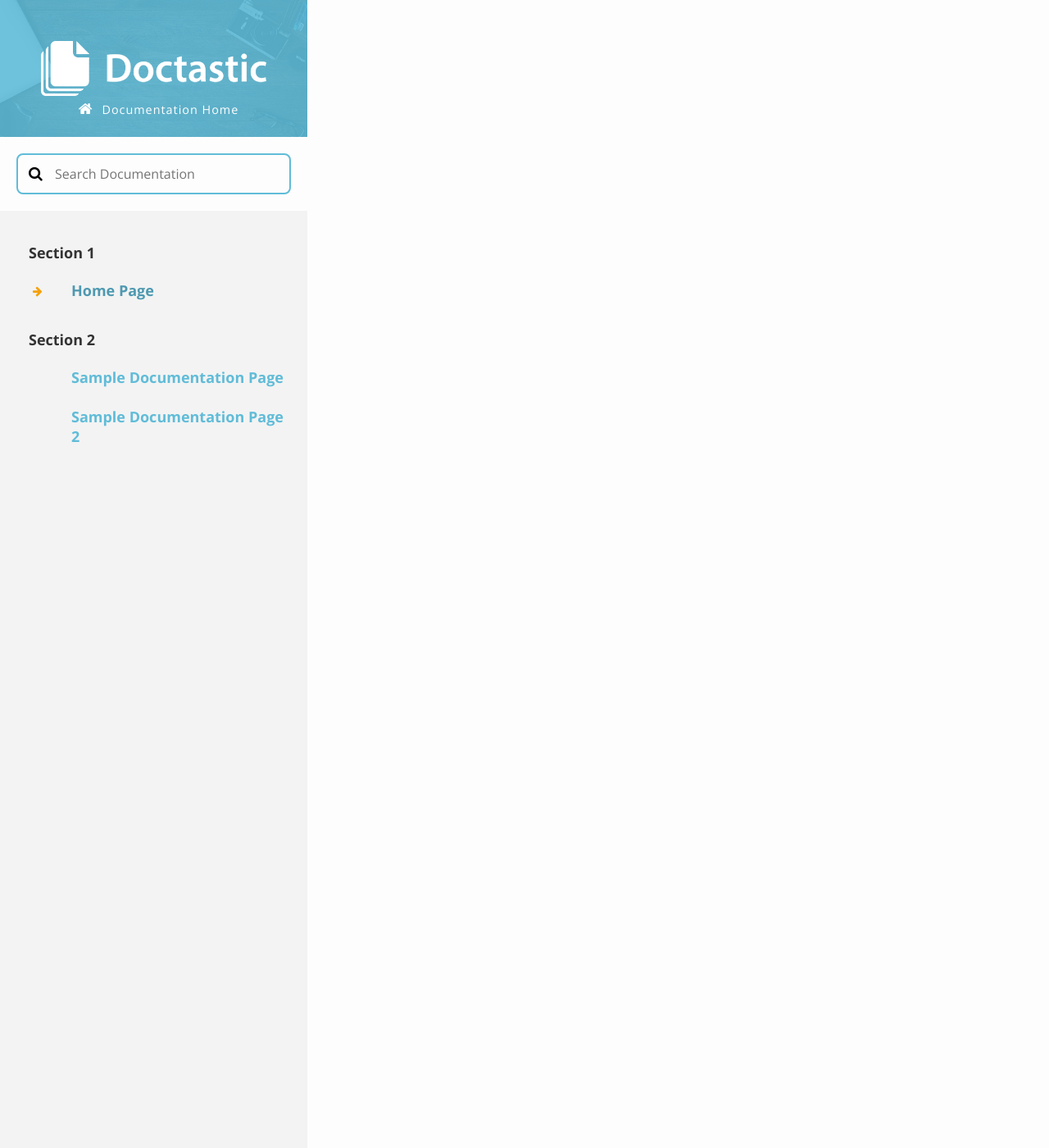
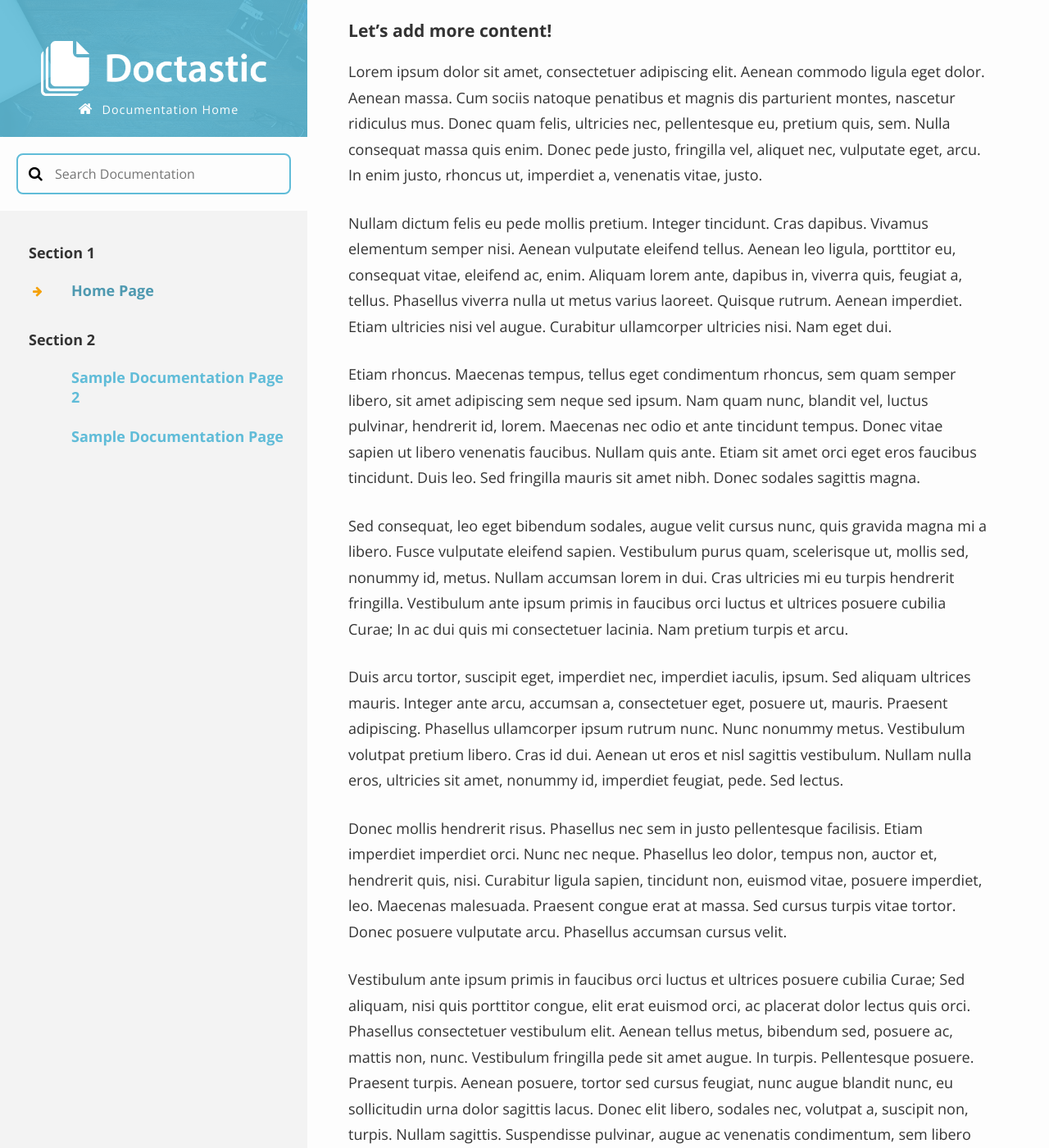
Before and after one commit to mattywils/Doctastic, a Jekyll site: the page built from index.md, in a window 1280 px wide and 1400 px high, scrolled down 260 px. Shown: the whole window at 82% size. Built offline with Jekyll 4.4.1, drawn with Linux system fonts in a browser that asks for light colours; nearby versions of some CDN libraries; some web fonts are replaced; comment, search, counter and statistics services are not loaded; before the commit the page ends 900 px from its top, so only the background shows below that; some of the changed text lies outside the part shown.

Commit message:
Fixed some single page navigation issues.

```diff
--- a/_config.yml
+++ b/_config.yml
@@ -5,6 +5,7 @@ description: >
   Write an awesome description for your new site here. You can edit this
   line in _config.yml. It will appear in your document head meta (for Google
   search results) and in your feed.xml site description.
+
 
 # Doctastic Theme Settings
 logo: /images/Doctastic.png
--- a/_data/navigation.yml
+++ b/_data/navigation.yml
@@ -3,5 +3,5 @@
   - index
 - title: Section 2
   pages:
+  - SampleDocumentationPage2
   - SampleDocumentationPage
-  - SampleDocumentationPage2
--- /dev/null
+++ b/_includes/navigationLink.html
@@ -0,0 +1,5 @@
+<li>
+    <a class="{{ include.class }}" href="{{ include.url | prepend: site.github.url }}">
+        <i class="fa fa-arrow-right"></i><span class="text">{{ include.linkText }}</span>
+    </a>
+</li>
--- a/_includes/sidebar.html
+++ b/_includes/sidebar.html
@@ -39,59 +39,48 @@
                             {% assign title = pageData.title %}
                         {% endif %}
 
-                        {% if url == page.url %}
-                            {% assign class = "active" %}
+                        {% if site.page-type and site.page-type == "single" %}
+                            {% assign navUrl = pageTitle | prepend: "#" %}
+                            {% include navigationLink.html class=pageTitle url=navUrl linkText=title %}
                         {% else %}
-                            {% assign class = "" %}
+                            {% if url == page.url %}
+                                {% include navigationLink.html class="active" url=url linkText=title %}
+                            {% else %}
+                                {% include navigationLink.html url=url linkText=title %}
+                            {% endif %}
                         {% endif %}
-
-                        <li>
-                            {% if site.page-type and site.page-type == "single" %}
-                                <a class="{{ pageTitle }}" href="#{{ pageTitle | prepend: site.github.url }}">
-                            {% else %}
-                                <a class="{{ pageTitle }} {{ class }}" href="{{ url | prepend: site.github.url }}">
-                            {% endif %}
-                                <i class="fa fa-arrow-right"></i><span class="text">{{ title }}</span>
-                            </a>
-                        </li>
 
                     {% endfor %}
                 {% endfor %}
             {% else %}
-                {% for aPage in site.pages %}
-                    {% if aPage.title and aPage.title != "Search" %}
-                        {% assign url = aPage.url %}
-                        {% assign title = aPage.title %}
-
-                        {% if url == page.url %}
-                            {% assign class = "active" %}
+                {% for sitePage in site.pages %}
+                    {% if sitePage.title and sitePage.title != "Search" %}
+                        {% if site.page-type and site.page-type == "single" %}
+                            {% assign url = sitePage.title | slugify | prepend: "#" %}
+                            {% assign class = sitePage.title | slugify %}
+                            {% include navigationLink.html class=class url=url linkText=sitePage.title %}
                         {% else %}
-                            {% assign class = "" %}
+                            {% if sitePage.url == page.url %}
+                                {% include navigationLink.html class="active" url=sitePage.url linkText=sitePage.title %}
+                            {% else %}
+                                {% include navigationLink.html url=sitePage.url linkText=sitePage.title %}
+                            {% endif %}
                         {% endif %}
-
-                        <li>
-                            <a class="{{ class }}" href="{{ url | prepend: site.github.url }}">
-                                <i class="fa fa-arrow-right"></i><span class="text">{{ title }}</span>
-                            </a>
-                        </li>
                     {% endif %}
                 {% endfor %}
 
                 {% for documentation in site.documentation %}
-                        {% assign url = documentation.url %}
-                        {% assign title = documentation.title %}
-
-                        {% if url == page.url %}
-                            {% assign class = "active" %}
+                    {% if site.page-type and site.page-type == "single" %}
+                        {% assign url = documentation.title | slugify | prepend: "#" %}
+                        {% assign class = documentation.title | slugify %}
+                        {% include navigationLink.html class=class url=url linkText=documentation.title %}
+                    {% else %}
+                        {% if documentation.url == page.url %}
+                            {% include navigationLink.html class="active" url=documentation.url linkText=documentation.title %}
                         {% else %}
-                            {% assign class = "" %}
+                            {% include navigationLink.html url=documentation.url linkText=documentation.title %}
                         {% endif %}
-
-                        <li>
-                            <a class="{{ class }}" href="{{ url | prepend: site.github.url }}">
-                                <i class="fa fa-arrow-right"></i><span class="text">{{ title }}</span>
-                            </a>
-                        </li>
+                    {% endif %}
                 {% endfor %}
             {% endif %}
         </ul>
--- a/_layouts/page.html
+++ b/_layouts/page.html
@@ -25,56 +25,21 @@ layout: default
                         {% assign currentPage = site.pages | where:"url",standardUrl | first %}
                     {% endif %}
 
-                        <section class="singlePageSection">
-	                        <a href="#{{ pageTitle }}">
-	                        	<h1 id="{{ pageTitle }}">
-	                        		<i class="fa fa-link" aria-hidden="true"></i>
-	                        		{{ currentPage.title }}
-                        		</h1>
-                        	</a>
-
-	                        {{ currentPage.content }}
-
-	                        <a href="#top">Back to top <i class="fa fa-arrow-circle-up"></i></a>
-                        </section>
+                    {% include singlePageSection.html href=pageTitle sectionId=pageTitle title=currentPage.title content=currentPage.content %}
 
                 {% endfor %}
             {% endfor %}
         {% else %}
-                {% for aPage in site.pages %}
-                    {% if aPage.title and aPage.title != "Search" %}
-                        {% assign url = aPage.url %}
-                        {% assign title = aPage.title %}
-
-                        {% if url == page.url %}
-                            {% assign class = "active" %}
-                        {% else %}
-                            {% assign class = "" %}
-                        {% endif %}
-
-                        <li>
-                            <a class="{{ class }}" href="{{ url | prepend: site.github.url }}">
-                                <i class="fa fa-arrow-right"></i><span class="text">{{ title }}</span>
-                            </a>
-                        </li>
+            {% for sitePage in site.pages %}
+                {% if sitePage.title and sitePage.title != "Search" %}
+                    {% assign hrefAndId = sitePage.title | slugify %}
+                    {% include singlePageSection.html href=hrefAndId sectionId=hrefAndId title=sitePage.title content=sitePage.content %}
                 {% endif %}
             {% endfor %}
 
             {% for documentation in site.documentation %}
-                        {% assign url = documentation.url %}
-                        {% assign title = documentation.title %}
-
-                        {% if url == page.url %}
-                            {% assign class = "active" %}
-                        {% else %}
-                            {% assign class = "" %}
-                        {% endif %}
-
-                        <li>
-                            <a class="{{ class }}" href="{{ url | prepend: site.github.url }}">
-                                <i class="fa fa-arrow-right"></i><span class="text">{{ title }}</span>
-                            </a>
-                        </li>
+                {% assign hrefAndId = documentation.title | slugify %}
+                {% include singlePageSection.html href=hrefAndId sectionId=hrefAndId title=documentation.title content=documentation.content %}
             {% endfor %}
         {% endif %}
     {% else %}
--- a/_layouts/search.html
+++ b/_layouts/search.html
@@ -2,7 +2,7 @@
 layout: default
 ---
 
-{% include sidebar.html isSearchPage=true %}
+{% include sidebar.html %}
 
 <section class="mainContent fadeIn">
 	<h1>Search Results</h1>
--- a/index.md
+++ b/index.md
@@ -9,3 +9,19 @@ excerpt: This is the description of your documentation landing page.
 ## Documentation Home Page!
 
 Change the contents of the index.md file to edit this page.
+
+### Let's add more content!
+
+Lorem ipsum dolor sit amet, consectetuer adipiscing elit. Aenean commodo ligula eget dolor. Aenean massa. Cum sociis natoque penatibus et magnis dis parturient montes, nascetur ridiculus mus. Donec quam felis, ultricies nec, pellentesque eu, pretium quis, sem. Nulla consequat massa quis enim. Donec pede justo, fringilla vel, aliquet nec, vulputate eget, arcu. In enim justo, rhoncus ut, imperdiet a, venenatis vitae, justo.
+
+Nullam dictum felis eu pede mollis pretium. Integer tincidunt. Cras dapibus. Vivamus elementum semper nisi. Aenean vulputate eleifend tellus. Aenean leo ligula, porttitor eu, consequat vitae, eleifend ac, enim. Aliquam lorem ante, dapibus in, viverra quis, feugiat a, tellus. Phasellus viverra nulla ut metus varius laoreet. Quisque rutrum. Aenean imperdiet. Etiam ultricies nisi vel augue. Curabitur ullamcorper ultricies nisi. Nam eget dui.
+
+Etiam rhoncus. Maecenas tempus, tellus eget condimentum rhoncus, sem quam semper libero, sit amet adipiscing sem neque sed ipsum. Nam quam nunc, blandit vel, luctus pulvinar, hendrerit id, lorem. Maecenas nec odio et ante tincidunt tempus. Donec vitae sapien ut libero venenatis faucibus. Nullam quis ante. Etiam sit amet orci eget eros faucibus tincidunt. Duis leo. Sed fringilla mauris sit amet nibh. Donec sodales sagittis magna.
+
+Sed consequat, leo eget bibendum sodales, augue velit cursus nunc, quis gravida magna mi a libero. Fusce vulputate eleifend sapien. Vestibulum purus quam, scelerisque ut, mollis sed, nonummy id, metus. Nullam accumsan lorem in dui. Cras ultricies mi eu turpis hendrerit fringilla. Vestibulum ante ipsum primis in faucibus orci luctus et ultrices posuere cubilia Curae; In ac dui quis mi consectetuer lacinia. Nam pretium turpis et arcu.
+
+Duis arcu tortor, suscipit eget, imperdiet nec, imperdiet iaculis, ipsum. Sed aliquam ultrices mauris. Integer ante arcu, accumsan a, consectetuer eget, posuere ut, mauris. Praesent adipiscing. Phasellus ullamcorper ipsum rutrum nunc. Nunc nonummy metus. Vestibulum volutpat pretium libero. Cras id dui. Aenean ut eros et nisl sagittis vestibulum. Nullam nulla eros, ultricies sit amet, nonummy id, imperdiet feugiat, pede. Sed lectus.
+
+Donec mollis hendrerit risus. Phasellus nec sem in justo pellentesque facilisis. Etiam imperdiet imperdiet orci. Nunc nec neque. Phasellus leo dolor, tempus non, auctor et, hendrerit quis, nisi. Curabitur ligula sapien, tincidunt non, euismod vitae, posuere imperdiet, leo. Maecenas malesuada. Praesent congue erat at massa. Sed cursus turpis vitae tortor. Donec posuere vulputate arcu. Phasellus accumsan cursus velit.
+
+Vestibulum ante ipsum primis in faucibus orci luctus et ultrices posuere cubilia Curae; Sed aliquam, nisi quis porttitor congue, elit erat euismod orci, ac placerat dolor lectus quis orci. Phasellus consectetuer vestibulum elit. Aenean tellus metus, bibendum sed, posuere ac, mattis non, nunc. Vestibulum fringilla pede sit amet augue. In turpis. Pellentesque posuere. Praesent turpis. Aenean posuere, tortor sed cursus feugiat, nunc augue blandit nunc, eu sollicitudin urna dolor sagittis lacus. Donec elit libero, sodales nec, volutpat a, suscipit non, turpis. Nullam sagittis. Suspendisse pulvinar, augue ac venenatis condimentum, sem libero volutpat nibh, nec pellentesque velit pede quis nunc. Vestibulum ante ipsum primis in faucibus orci luctus et ultrices posuere cubilia Curae; Fusce id purus. Ut varius tincidunt libero. Phasellus dolor. Maecenas vestibulum mollis
```
Also changed, not shown: _includes/singlePageSection.html (added, +12 -0 lines). Lines whose indentation alone changed are shown as unchanged.
